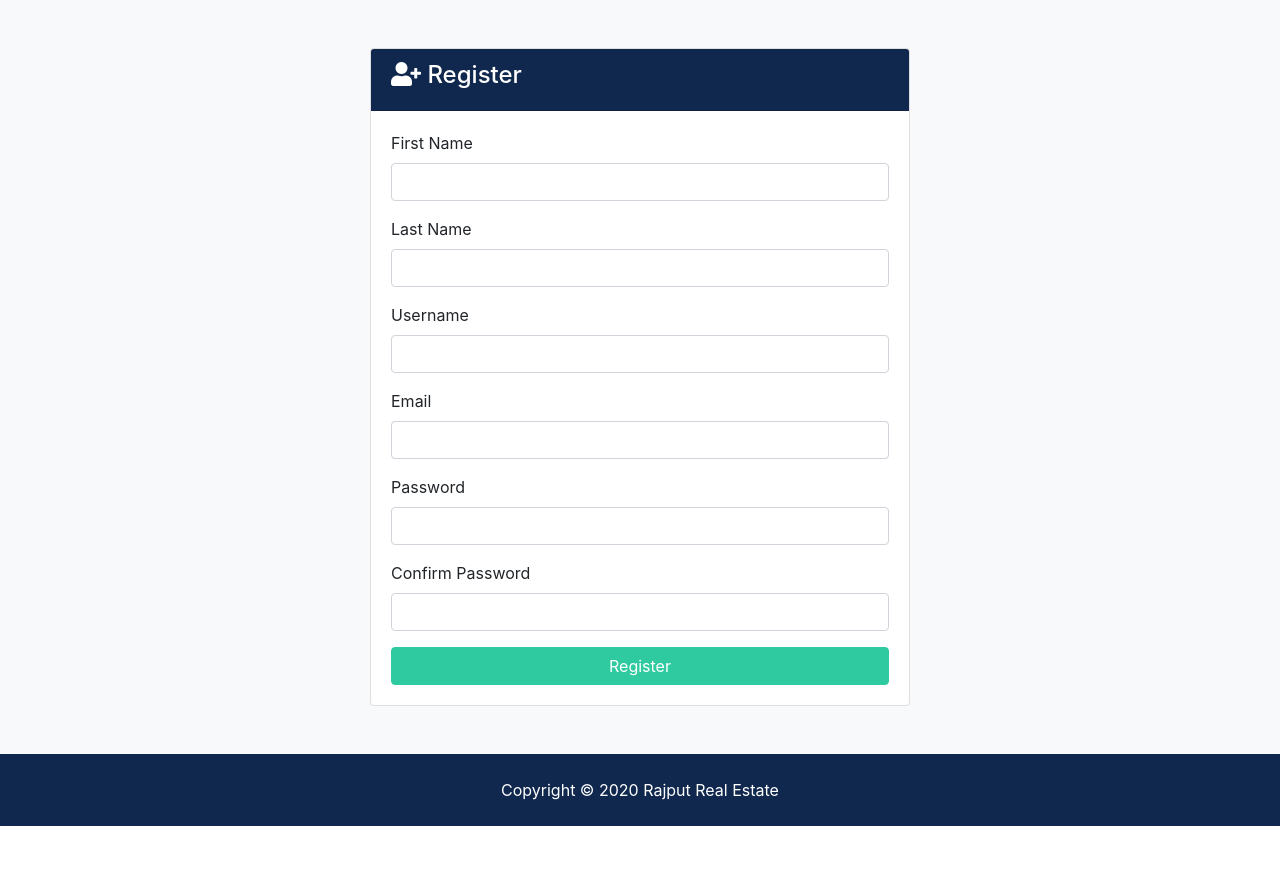
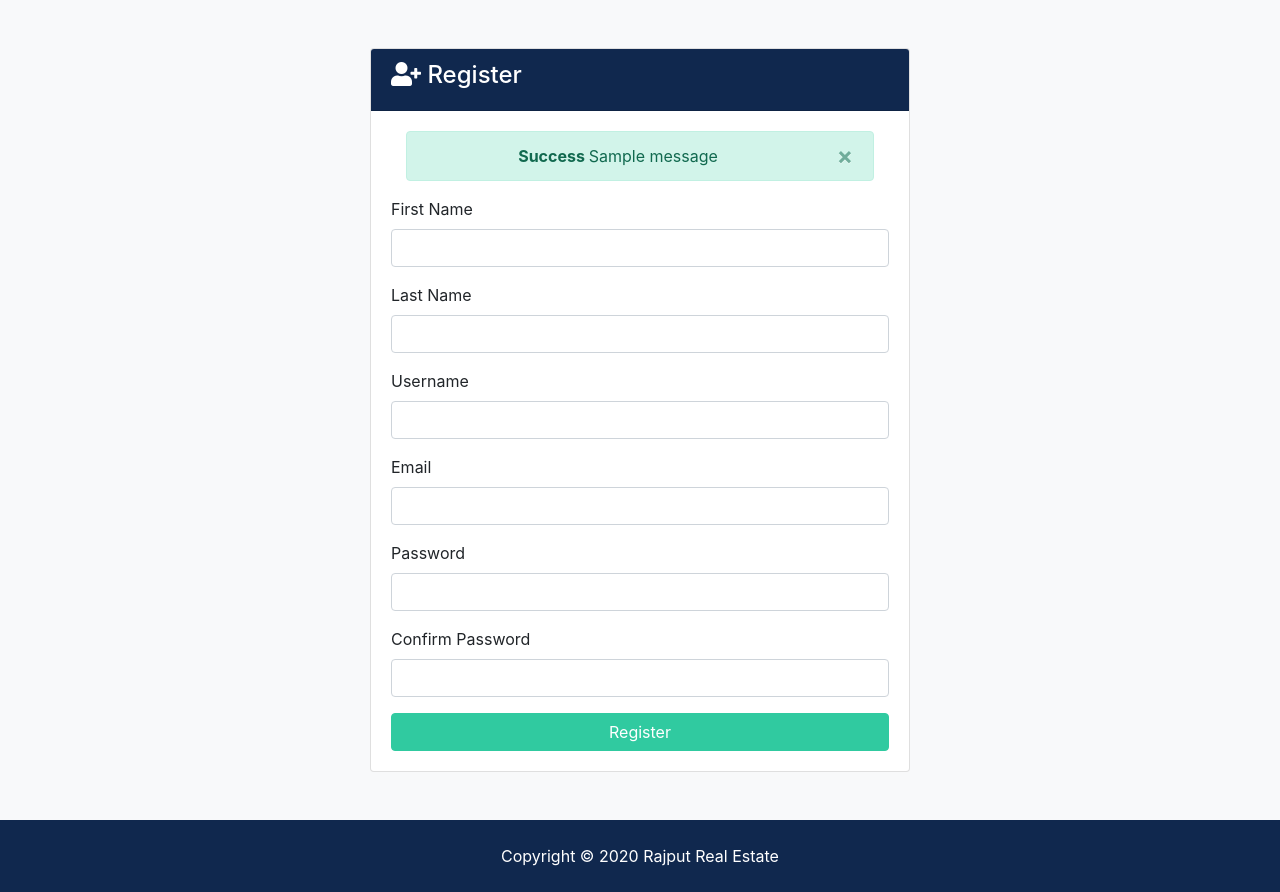
Before and after one commit to AmitRajput37/Rajput_real_estate, a Django app: page /accounts/register in a window 1280 px wide. Shown: the part 162-1054 px from the top of the page. Before the commit the page ends 988 px from the top, so only its background shows below. Run offline with Django 3.2, Linux system fonts and the light colour scheme; tables that the repository leaves empty hold one stand-in row (values such as "Sample post"); one stand-in notice (Sample message) is shown; parts of the project's set-up code (start-up, migrations or seed data) failed here and were passed over; some libraries are stand-ins or nearby versions.

Commit message:
login and register validations are done

```diff
--- a/accounts/views.py
+++ b/accounts/views.py
@@ -1,10 +1,41 @@
 from django.shortcuts import render,redirect
+from django.contrib import messages,auth
+from django.contrib.auth.models import User
 
 
 def register(request):
     if request.method == 'POST':
-        # register user
-        return
+        # get form values
+        first_name = request.POST['first_name']
+        last_name = request.POST['last_name']
+        username = request.POST['username']
+        email = request.POST['email']
+        password = request.POST['password']
+        password2 = request.POST['password2']
+        # check if passwords match
+        if password == password2:
+            # check username
+            if User.objects.filter(username = username).exists():
+                messages.error(request,'username is taken')
+                return redirect('register')
+            else:
+                if User.objects.filter(email = email).exists():
+                    messages.error(request,'email is being used')
+                    return redirect('register')
+                else:
+                    # looks good
+                    user = User.objects.create_user(username=username,password=password,email=email,
+                                                    first_name=first_name,last_name=last_name)
+                    # login after register
+                    # auth.login(request, user)
+                    # messages.success(request,'you are now logged in')
+                    # return redirect('index')
+                    user.save()
+                    messages.success(request,'you are registered and can log in')
+                    return redirect('login')
+        else:
+            messages.error(request,'passwords do not match')
+            return redirect('register')
     else:
         return render(request, 'accounts/register.html')
 
@@ -16,6 +47,7 @@ def login(request):
     else:
         return render(request, 'accounts/login.html')
 
+
 def logout(request):
     return redirect('index')
 
--- a/btre/settings.py
+++ b/btre/settings.py
@@ -136,3 +136,9 @@ STATICFILES_DIRS = [
 
 MEDIA_ROOT = os.path.join(BASE_DIR,'media')
 MEDIA_URL = '/media/'
+
+# messages
+from django.contrib.messages import constants as messages
+MESSAGE_TAGS = {
+    messages.ERROR: 'danger',
+}
--- a/templates/accounts/login.html
+++ b/templates/accounts/login.html
@@ -12,6 +12,8 @@
                 <i class="fas fa-sign-in-alt"></i> Login</h4>
             </div>
             <div class="card-body">
+              <!-- alerts-->
+                {% include 'partials/_alerts.html' %}
               <form action="{% url 'login' %}" method="POST">
                   {% csrf_token %}
                 <div class="form-group">
--- a/templates/accounts/register.html
+++ b/templates/accounts/register.html
@@ -12,6 +12,8 @@
                 <i class="fas fa-user-plus"></i> Register</h4>
             </div>
             <div class="card-body">
+                <!-- alerts-->
+                {% include 'partials/_alerts.html' %}
                 <form action="{% url 'register' %}" method="POST">
                     {% csrf_token %}
                   <div class="form-group">
--- a/templates/pages/index.html
+++ b/templates/pages/index.html
@@ -72,6 +72,10 @@
       </div>
     </div>
   </section>
+
+<!--alerts-->
+
+{% include 'partials/_alerts.html' %}
 
   <!-- Listings -->
   <section id="listings" class="py-5">
--- /dev/null
+++ b/templates/partials/_alerts.html
@@ -0,0 +1,19 @@
+{% if messages %}
+    {% for message in messages %}
+        <div id="message" class="container">
+            <div class="alert alert-{{ message.tags }} alert-dismissible text-center" role="alert">
+                <button type="button" class="close" data-dismiss="alert"><span aria-hidden="true">
+                    &times;</span></button>
+                <strong>
+                    {% if message.level == DEFAULT_MESSAGE_LEVELS.ERROR %}
+                        Error
+                    {% else %}
+                        {{ message.tags | title }}
+                    {% endif %}
+                </strong>
+                {{ message }}
+            </div>
+        </div>
+    {% endfor %}
+
+{% endif %}
```
